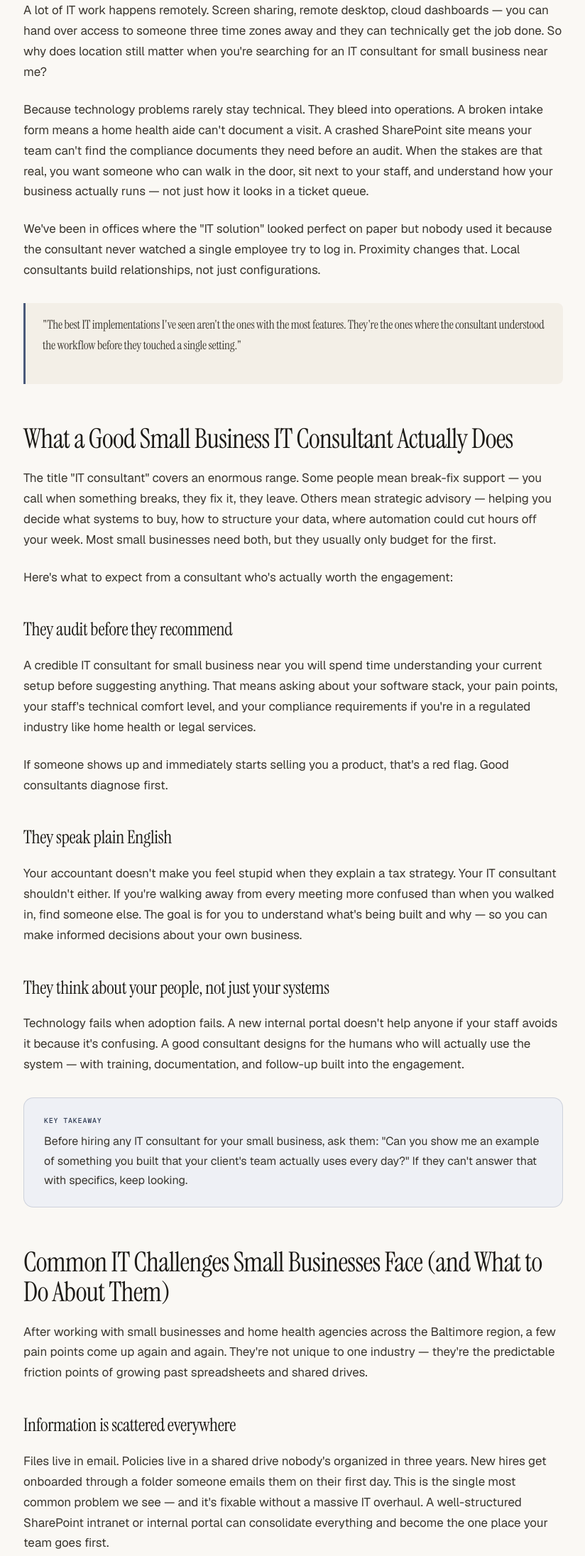
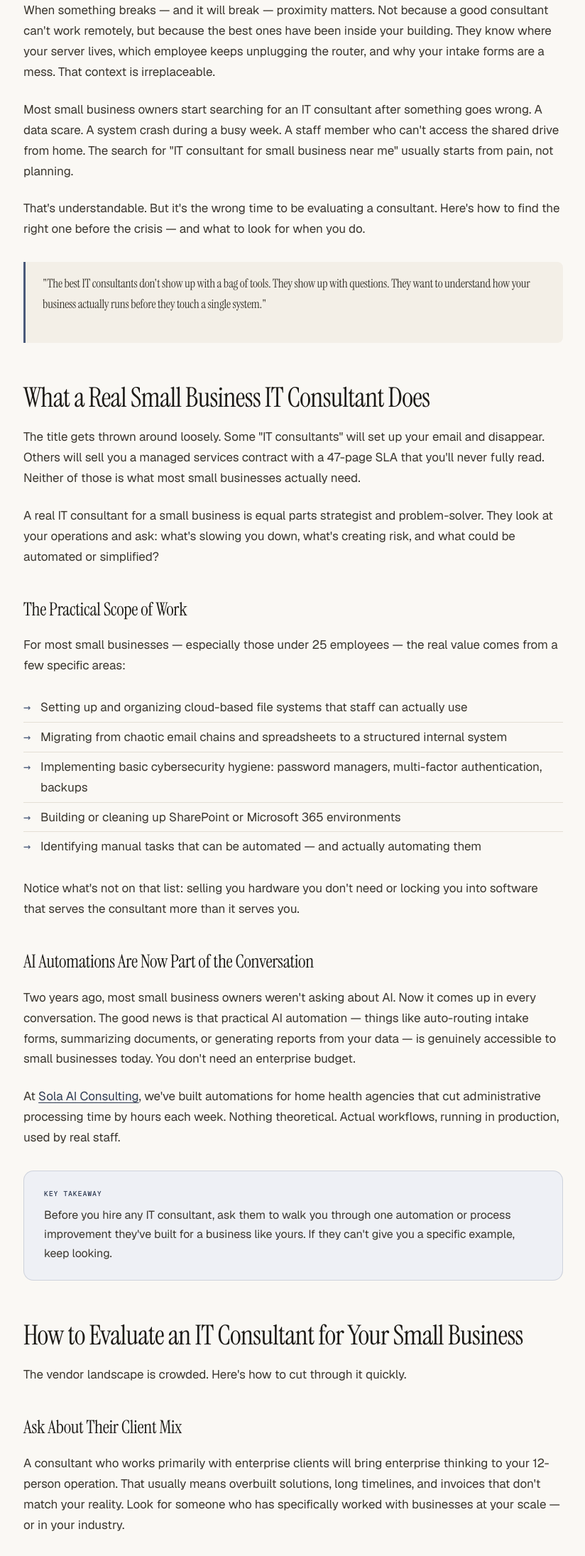
Before and after one commit to VictorAsooye/sola-website, a plain HTML site: page blog/posts/it-consultant-for-small-business-near-me-what-to-actually-look-for.html in a window 1280 px wide. Shown: the part 608-2800 px from the top of the page at 71% size, without its empty margins (227-1051 px from the left). Drawn offline with nearby package versions, Linux system fonts and the light colour scheme.

Commit message:
blog: add "IT Consultant for Small Business Near Me: What to Actually Look For"

```diff
--- a/blog/posts/it-consultant-for-small-business-near-me-what-to-actually-look-for.html
+++ b/blog/posts/it-consultant-for-small-business-near-me-what-to-actually-look-for.html
@@ -4,9 +4,9 @@
 <meta charset="utf-8" />
 <meta name="viewport" content="width=device-width,initial-scale=1" />
 <title>IT Consultant for Small Business Near Me: What to Actually Look For — Sola AI Consulting</title>
-<meta name="description" content="Searching for an IT consultant for small business near me? Learn what to look for, what to avoid, and how local expertise makes the real difference." />
+<meta name="description" content="Searching for an IT consultant for small business near me? Here's what separates a real partner from a vendor who just runs your updates." />
 <meta property="og:title" content="IT Consultant for Small Business Near Me: What to Actually Look For" />
-<meta property="og:description" content="Searching for an IT consultant for small business near me? Learn what to look for, what to avoid, and how local expertise makes the real difference." />
+<meta property="og:description" content="Searching for an IT consultant for small business near me? Here's what separates a real partner from a vendor who just runs your updates." />
 <meta property="og:type" content="article" />
 <meta property="og:url" content="https://solasupport.com/blog/posts/it-consultant-for-small-business-near-me-what-to-actually-look-for.html" />
 <meta name="twitter:card" content="summary_large_image" />
@@ -311,79 +311,94 @@
     </div>
     <h1 class="article-title">IT Consultant for Small Business Near Me: What to Actually Look For</h1>
     <div class="article-meta">
-      <span>MAY 11, 2026</span>
+      <span>AUG 19, 2026</span>
       <span>·</span>
       <span>Sola AI Consulting</span>
     </div>
   </header>
 
   <article class="article-body">
-    <h2>Why "Near Me" Still Matters in 2024</h2>
+    <h2>Why "Near Me" Actually Matters for Small Business IT</h2>
 
-<p>A lot of IT work happens remotely. Screen sharing, remote desktop, cloud dashboards — you can hand over access to someone three time zones away and they can technically get the job done. So why does location still matter when you're searching for an IT consultant for small business near me?</p>
+<p>When something breaks — and it will break — proximity matters. Not because a good consultant can't work remotely, but because the best ones have been inside your building. They know where your server lives, which employee keeps unplugging the router, and why your intake forms are a mess. That context is irreplaceable.</p>
 
-<p>Because technology problems rarely stay technical. They bleed into operations. A broken intake form means a home health aide can't document a visit. A crashed SharePoint site means your team can't find the compliance documents they need before an audit. When the stakes are that real, you want someone who can walk in the door, sit next to your staff, and understand how your business actually runs — not just how it looks in a ticket queue.</p>
+<p>Most small business owners start searching for an IT consultant after something goes wrong. A data scare. A system crash during a busy week. A staff member who can't access the shared drive from home. The search for "IT consultant for small business near me" usually starts from pain, not planning.</p>
 
-<p>We've been in offices where the "IT solution" looked perfect on paper but nobody used it because the consultant never watched a single employee try to log in. Proximity changes that. Local consultants build relationships, not just configurations.</p>
+<p>That's understandable. But it's the wrong time to be evaluating a consultant. Here's how to find the right one before the crisis — and what to look for when you do.</p>
 
 <blockquote>
-  <p>"The best IT implementations I've seen aren't the ones with the most features. They're the ones where the consultant understood the workflow before they touched a single setting."</p>
+  <p>"The best IT consultants don't show up with a bag of tools. They show up with questions. They want to understand how your business actually runs before they touch a single system."</p>
 </blockquote>
 
-<h2>What a Good Small Business IT Consultant Actually Does</h2>
+<h2>What a Real Small Business IT Consultant Does</h2>
 
-<p>The title "IT consultant" covers an enormous range. Some people mean break-fix support — you call when something breaks, they fix it, they leave. Others mean strategic advisory — helping you decide what systems to buy, how to structure your data, where automation could cut hours off your week. Most small businesses need both, but they usually only budget for the first.</p>
+<p>The title gets thrown around loosely. Some "IT consultants" will set up your email and disappear. Others will sell you a managed services contract with a 47-page SLA that you'll never fully read. Neither of those is what most small businesses actually need.</p>
 
-<p>Here's what to expect from a consultant who's actually worth the engagement:</p>
+<p>A real IT consultant for a small business is equal parts strategist and problem-solver. They look at your operations and ask: what's slowing you down, what's creating risk, and what could be automated or simplified?</p>
 
-<h3>They audit before they recommend</h3>
+<h3>The Practical Scope of Work</h3>
 
-<p>A credible IT consultant for small business near you will spend time understanding your current setup before suggesting anything. That means asking about your software stack, your pain points, your staff's technical comfort level, and your compliance requirements if you're in a regulated industry like home health or legal services.</p>
-
-<p>If someone shows up and immediately starts selling you a product, that's a red flag. Good consultants diagnose first.</p>
-
-<h3>They speak plain English</h3>
-
-<p>Your accountant doesn't make you feel stupid when they explain a tax strategy. Your IT consultant shouldn't either. If you're walking away from every meeting more confused than when you walked in, find someone else. The goal is for you to understand what's being built and why — so you can make informed decisions about your own business.</p>
-
-<h3>They think about your people, not just your systems</h3>
-
-<p>Technology fails when adoption fails. A new internal portal doesn't help anyone if your staff avoids it because it's confusing. A good consultant designs for the humans who will actually use the system — with training, documentation, and follow-up built into the engagement.</p>
-
-<div class="callout"><div class="callout-label">Key takeaway</div><p>Before hiring any IT consultant for your small business, ask them: "Can you show me an example of something you built that your client's team actually uses every day?" If they can't answer that with specifics, keep looking.</p></div>
-
-<h2>Common IT Challenges Small Businesses Face (and What to Do About Them)</h2>
-
-<p>After working with small businesses and home health agencies across the Baltimore region, a few pain points come up again and again. They're not unique to one industry — they're the predictable friction points of growing past spreadsheets and shared drives.</p>
-
-<h3>Information is scattered everywhere</h3>
-
-<p>Files live in email. Policies live in a shared drive nobody's organized in three years. New hires get onboarded through a folder someone emails them on their first day. This is the single most common problem we see — and it's fixable without a massive IT overhaul. A well-structured SharePoint intranet or internal portal can consolidate everything and become the one place your team goes first.</p>
-
-<h3>Manual processes that could be automated</h3>
-
-<p>Scheduling reminders sent by hand. Intake forms that get re-entered into a spreadsheet. Approval workflows that live entirely in someone's inbox. These aren't just inefficiencies — they're liability risks. When a process depends entirely on one person remembering to do something, it will eventually break.</p>
-
-<p>AI automations built around your existing tools — Microsoft 365, Google Workspace, or industry-specific platforms — can eliminate most of these without requiring your team to learn anything dramatically new.</p>
-
-<h3>Security and compliance gaps</h3>
-
-<p>Small businesses are targeted by cyberattacks more often than large enterprises, partly because attackers know the defenses are usually weaker. If you're handling sensitive client data — especially in healthcare or legal — you need more than antivirus software. You need a consultant who understands regulatory requirements and builds compliance into the system from day one, not as an afterthought.</p>
-
-<h2>How to Evaluate Local IT Consultants Before You Hire</h2>
-
-<p>Searching for an IT consultant for small business near me is easy. Finding the right one takes a little more work. Here's a practical approach:</p>
+<p>For most small businesses — especially those under 25 employees — the real value comes from a few specific areas:</p>
 
 <ul>
-  <li><strong>Ask for local references.</strong> A consultant who's worked with businesses in your city or region will have references you can actually call. Baltimore-area businesses have specific needs — state compliance, local industry clusters, even just the pace of how business gets done here. Local experience matters.</li>
-  <li><strong>Look for industry overlap.</strong> If you're a home health agency, find a consultant who's worked with other home health agencies. The workflows, the compliance requirements, and the staff dynamics are different from a retail shop or a law firm. You want someone who doesn't need a crash course in your world.</li>
-  <li><strong>Understand the engagement model.</strong> Are they project-based? Retainer? Break-fix only? Make sure the model fits how you actually operate. A one-time project fee works well for building a portal. An ongoing retainer works better for continuous support and iteration.</li>
-  <li><strong>Test their communication.</strong> How fast do they respond to your first inquiry? Are they clear about what they can and can't do? The way a consultant communicates before you hire them is exactly how they'll communicate after.</li>
+  <li>Setting up and organizing cloud-based file systems that staff can actually use</li>
+  <li>Migrating from chaotic email chains and spreadsheets to a structured internal system</li>
+  <li>Implementing basic cybersecurity hygiene: password managers, multi-factor authentication, backups</li>
+  <li>Building or cleaning up SharePoint or Microsoft 365 environments</li>
+  <li>Identifying manual tasks that can be automated — and actually automating them</li>
 </ul>
 
-<p>At <a href="https://solasupport.com">Sola AI Consulting</a>, we work specifically with small businesses and home health agencies in the Baltimore area who are ready to stop patching things together and build something that actually works. That means internal portals, SharePoint intranets, and AI automations designed around how your team operates — not around what's easiest to demo.</p>
+<p>Notice what's not on that list: selling you hardware you don't need or locking you into software that serves the consultant more than it serves you.</p>
 
-<p>If you've been searching for an IT consultant for small business near you and you're tired of generic solutions that don't stick, the next step is a straightforward conversation about what's actually slowing your business down.</p>
+<h3>AI Automations Are Now Part of the Conversation</h3>
+
+<p>Two years ago, most small business owners weren't asking about AI. Now it comes up in every conversation. The good news is that practical AI automation — things like auto-routing intake forms, summarizing documents, or generating reports from your data — is genuinely accessible to small businesses today. You don't need an enterprise budget.</p>
+
+<p>At <a href="https://solasupport.com">Sola AI Consulting</a>, we've built automations for home health agencies that cut administrative processing time by hours each week. Nothing theoretical. Actual workflows, running in production, used by real staff.</p>
+
+<div class="callout">
+  <div class="callout-label">Key takeaway</div>
+  <p>Before you hire any IT consultant, ask them to walk you through one automation or process improvement they've built for a business like yours. If they can't give you a specific example, keep looking.</p>
+</div>
+
+<h2>How to Evaluate an IT Consultant for Your Small Business</h2>
+
+<p>The vendor landscape is crowded. Here's how to cut through it quickly.</p>
+
+<h3>Ask About Their Client Mix</h3>
+
+<p>A consultant who works primarily with enterprise clients will bring enterprise thinking to your 12-person operation. That usually means overbuilt solutions, long timelines, and invoices that don't match your reality. Look for someone who has specifically worked with businesses at your scale — or in your industry.</p>
+
+<p>Home health agencies, for example, have unique compliance considerations, staff turnover challenges, and documentation burdens. An IT consultant who understands that context will ask different questions and recommend different solutions than a generalist would.</p>
+
+<h3>Look for Systems Thinking, Not Just Tech Skills</h3>
+
+<p>Technical skills are table stakes. What separates a good small business IT consultant from a great one is the ability to see your business as a system — and spot where friction lives.</p>
+
+<p>One client we worked with had six different people maintaining separate versions of the same intake document. Nobody had flagged it as an IT problem. They thought it was a people problem. It took about 45 minutes to fix with a shared SharePoint template and a simple approval workflow. The consultant who can see that kind of thing is the one worth keeping.</p>
+
+<h3>Evaluate How They Communicate</h3>
+
+<p>If their first conversation with you is full of acronyms and product names, that's a red flag. Good consultants explain things in plain language. They're not hiding behind jargon — they're translating it for you.</p>
+
+<p>Ask them to explain what they'd do in your first 30 days as a client. The answer will tell you everything about how they work.</p>
+
+<h2>What Working With a Local IT Consultant Actually Looks Like</h2>
+
+<p>Here's a realistic picture of a healthy consulting engagement for a small business:</p>
+
+<ol>
+  <li><strong>Discovery:</strong> A conversation — sometimes two — where the consultant maps your current systems, your pain points, and your goals. No selling. Just listening.</li>
+  <li><strong>Recommendations:</strong> A clear, prioritized list of what to tackle first, second, and later. Not everything at once.</li>
+  <li><strong>Implementation:</strong> Hands-on setup, configuration, and testing. Training your staff, not just handing them a user guide.</li>
+  <li><strong>Ongoing support:</strong> Either a lightweight retainer or a clear process for reaching out when something comes up.</li>
+</ol>
+
+<p>The timeline for something meaningful — a SharePoint intranet, a set of AI automations, a cleaned-up Microsoft 365 environment — is usually 4 to 8 weeks for a small business. Not six months. Not a 200-page requirements document.</p>
+
+<p>The best IT consultants for small businesses move fast, communicate clearly, and build things that your team will actually use on Monday morning.</p>
+
+<p>If you're in the Baltimore area or running a home health agency anywhere in the Mid-Atlantic, you don't have to search blindly. The right partner is closer than you think — and the conversation to find out if it's a good fit should cost you nothing but an hour of your time.</p>
   </article>
 </div>
 
```
